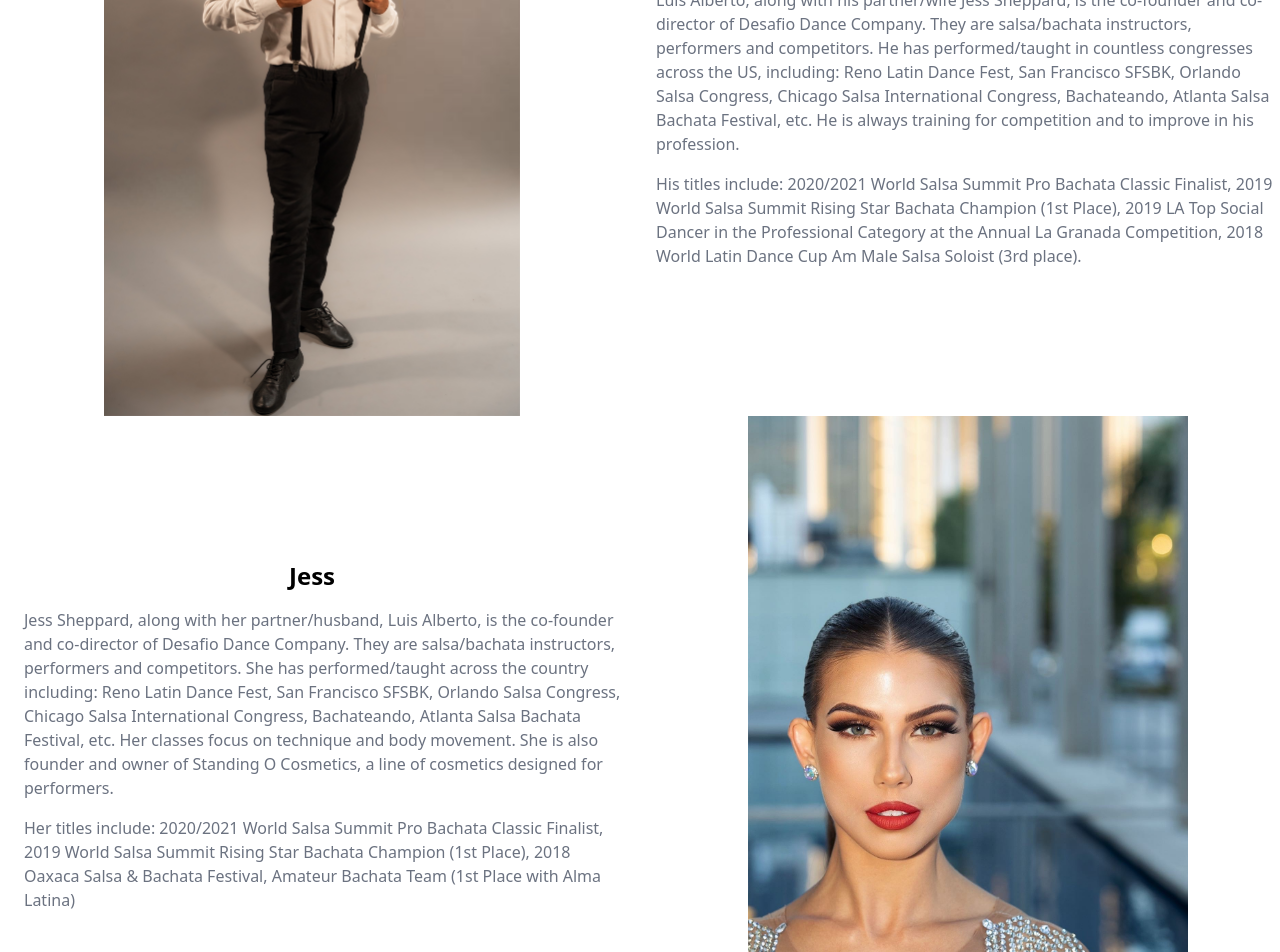
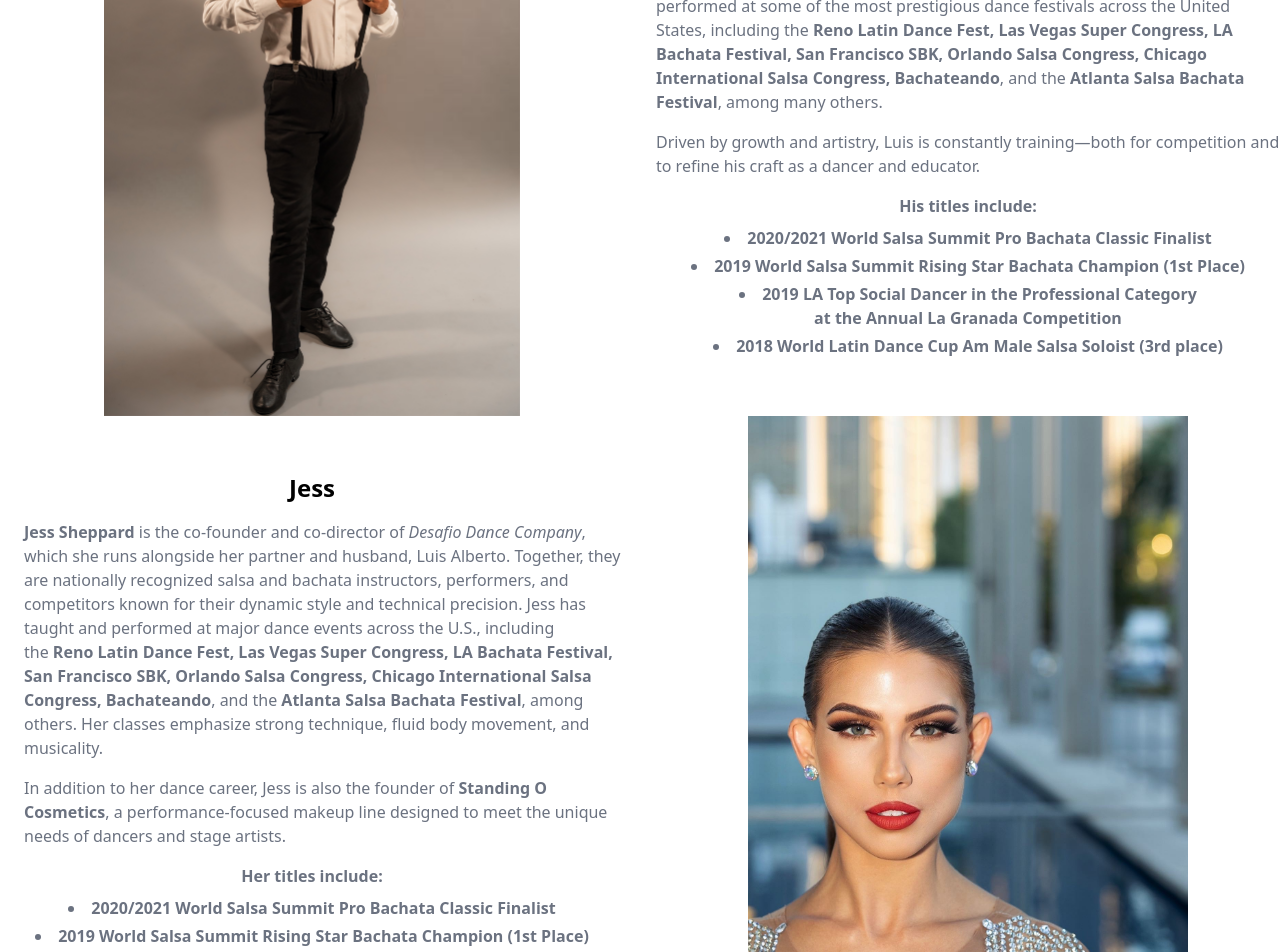
Before and after one commit to aasalgado/DesafioDanceCompany, a Next.js app: page /instructors in a window 1280 px wide. Shown: the part 420-1372 px from the top of the page. Built offline with nearby package versions, Linux system fonts and the light colour scheme.

Commit message:
updated bios and Aout Us section

```diff
--- a/src/app/instructors/page.js
+++ b/src/app/instructors/page.js
@@ -21,22 +21,47 @@ export default function Instructors() {
             <div className="flex flex-col items-center justify-center space-y-4">
               <h3 className="text-2xl font-bold">Luis</h3>
               <p className="text-muted-foreground px-8 sm:px-0">
-                Luis Alberto, along with his partner/wife Jess Sheppard, is the
-                co-founder and co-director of Desafio Dance Company. They are
-                salsa/bachata instructors, performers and competitors. He has
-                performed/taught in countless congresses across the US,
-                including: Reno Latin Dance Fest, San Francisco SFSBK, Orlando
-                Salsa Congress, Chicago Salsa International Congress,
-                Bachateando, Atlanta Salsa Bachata Festival, etc. He is always
-                training for competition and to improve in his profession.
+                <b>Luis Alberto</b> is the co-founder and co-director of&nbsp;
+                <i>Desafío Dance Company</i>, alongside his partner and
+                wife,&nbsp;
+                <b>Jess Sheppard</b>. Together, they are nationally recognized
+                salsa and bachata instructors, performers, and competitors. With
+                a passion for Latin dance and a commitment to excellence, Luis
+                has taught and performed at some of the most prestigious dance
+                festivals across the United States, including the&nbsp;
+                <b>
+                  Reno Latin Dance Fest, Las Vegas Super Congress, LA Bachata
+                  Festival, San Francisco SBK, Orlando Salsa Congress, Chicago
+                  International Salsa Congress, Bachateando
+                </b>
+                , and the <b>Atlanta Salsa Bachata Festival</b>, among many
+                others.
               </p>
               <p className="text-muted-foreground px-8 sm:px-0">
-                His titles include: 2020/2021 World Salsa Summit Pro Bachata
-                Classic Finalist, 2019 World Salsa Summit Rising Star Bachata
-                Champion (1st Place), 2019 LA Top Social Dancer in the
-                Professional Category at the Annual La Granada Competition, 2018
-                World Latin Dance Cup Am Male Salsa Soloist (3rd place).
+                Driven by growth and artistry, Luis is constantly training—both
+                for competition and to refine his craft as a dancer and
+                educator.
               </p>
+              <div className="text-muted-foreground px-8 sm:px-0 text-center">
+                <p className="font-semibold mb-2">His titles include:</p>
+                <ul className="list-disc list-inside text-left sm:text-center space-y-1">
+                  <li className="font-semibold">
+                    2020/2021 World Salsa Summit Pro Bachata Classic Finalist
+                  </li>
+                  <li className="font-semibold">
+                    2019 World Salsa Summit Rising Star Bachata Champion (1st
+                    Place)
+                  </li>
+                  <li className="font-semibold">
+                    2019 LA Top Social Dancer in the Professional Category
+                    <br />
+                    at the Annual La Granada Competition
+                  </li>
+                  <li className="font-semibold">
+                    2018 World Latin Dance Cup Am Male Salsa Soloist (3rd place)
+                  </li>
+                </ul>
+              </div>
             </div>
           </div>
           {/* bg-muted for grey background */}
@@ -51,22 +76,44 @@ export default function Instructors() {
               />
               <h3 className="text-2xl font-bold">Jess</h3>
               <p className="text-muted-foreground px-8 sm:pr-0 sm:pl-6">
-                Jess Sheppard, along with her partner/husband, Luis Alberto, is
-                the co-founder and co-director of Desafio Dance Company. They
-                are salsa/bachata instructors, performers and competitors. She
-                has performed/taught across the country including: Reno Latin
-                Dance Fest, San Francisco SFSBK, Orlando Salsa Congress, Chicago
-                Salsa International Congress, Bachateando, Atlanta Salsa Bachata
-                Festival, etc. Her classes focus on technique and body movement.
-                She is also founder and owner of Standing O Cosmetics, a line of
-                cosmetics designed for performers.
+                <b>Jess Sheppard</b> is the co-founder and co-director of&nbsp;
+                <i>Desafio Dance Company</i>, which she runs alongside her
+                partner and husband, Luis Alberto. Together, they are nationally
+                recognized salsa and bachata instructors, performers, and
+                competitors known for their dynamic style and technical
+                precision. Jess has taught and performed at major dance events
+                across the U.S., including the&nbsp;
+                <b>
+                  Reno Latin Dance Fest, Las Vegas Super Congress, LA Bachata
+                  Festival, San Francisco SBK, Orlando Salsa Congress, Chicago
+                  International Salsa Congress, Bachateando
+                </b>
+                , and the <b>Atlanta Salsa Bachata Festival</b>, among others.
+                Her classes emphasize strong technique, fluid body movement, and
+                musicality.
               </p>
               <p className="text-muted-foreground px-8 sm:pr-0 sm:pl-6">
-                Her titles include: 2020/2021 World Salsa Summit Pro Bachata
-                Classic Finalist, 2019 World Salsa Summit Rising Star Bachata
-                Champion (1st Place), 2018 Oaxaca Salsa & Bachata Festival,
-                Amateur Bachata Team (1st Place with Alma Latina)
+                In addition to her dance career, Jess is also the founder
+                of&nbsp;
+                <b>Standing O Cosmetics</b>, a performance-focused makeup line
+                designed to meet the unique needs of dancers and stage artists.
               </p>
+              <div className="text-muted-foreground px-8 sm:px-0 text-center">
+                <p className="font-semibold mb-2">Her titles include:</p>
+                <ul className="list-disc list-inside text-left sm:text-center space-y-1">
+                  <li className="font-semibold">
+                    2020/2021 World Salsa Summit Pro Bachata Classic Finalist
+                  </li>
+                  <li className="font-semibold">
+                    2019 World Salsa Summit Rising Star Bachata Champion (1st
+                    Place)
+                  </li>
+                  <li className="font-semibold">
+                    2018 Oaxaca Salsa & Bachata Festival, <br />
+                    Amateur Bachata Team (1st Place with Alma Latina)
+                  </li>
+                </ul>
+              </div>
             </div>
             <img
               src="/images/instructors/jess-instructor.jpg"
@@ -76,7 +123,7 @@ export default function Instructors() {
               className="hidden sm:block aspect-square object-contain rounded-md"
             />
           </div>
-          <div className="grid grid-cols-1 md:grid-cols-2 gap-8 pt-4 sm:pt-0">
+          {/* <div className="grid grid-cols-1 md:grid-cols-2 gap-8 pt-4 sm:pt-0">
             <img
               src="/images/instructors/frida-instructor.jpg"
               width={650}
@@ -112,7 +159,7 @@ export default function Instructors() {
                 she empowers her students to explore their full potential.
               </p>
             </div>
-          </div>
+          </div> */}
         </div>
       </section>
       <Footer />
--- a/src/components/AboutSection.js
+++ b/src/components/AboutSection.js
@@ -5,17 +5,16 @@ export default function ContactSection() {
         <div className="space-y-4">
           <h2 className="text-3xl font-bold tracking-tight">About Desafio</h2>
           <p className="text-muted-foreground">
-            {/* Desafio Dance Company is a renowned dance troupe that has been
-              captivating audiences for over a decade. Our talented dancers
-              blend classical and contemporary styles to create breathtaking
-              performances that inspire and move. Join us on a journey of
-              artistic expression and discover the power of dance. */}
-            Our goal is to create an environment that nurtures growth,
-            encouraging each student to strive for their own personal
-            excellence. Beyond choreo retention and stage training, we aim to
-            develop our students into dancers. Lastly, we seek to encourage each
-            student to challenge themselves in dance and in life, creating a
-            culture of confidence and personal accomplishment.
+            At Desafío Dance Company, our mission is to inspire and guide people
+            of all ages and abilities through the art of dance. As the premier
+            studio for salsa and bachata classes in Montebello, CA, we offer a
+            space where social dancing, performing on stage, and competing at a
+            high level are equally valued. With a focus on excellence,
+            community, and personal development, we challenge each student to
+            push their limits—not only in dance but in life. Our goal is to
+            create a culture of self-discovery and accomplishment that extends
+            beyond the studio, fostering a sense of belonging and growth for
+            every individual.
           </p>
           {/* <Button>Learn More</Button> */}
         </div>
```
